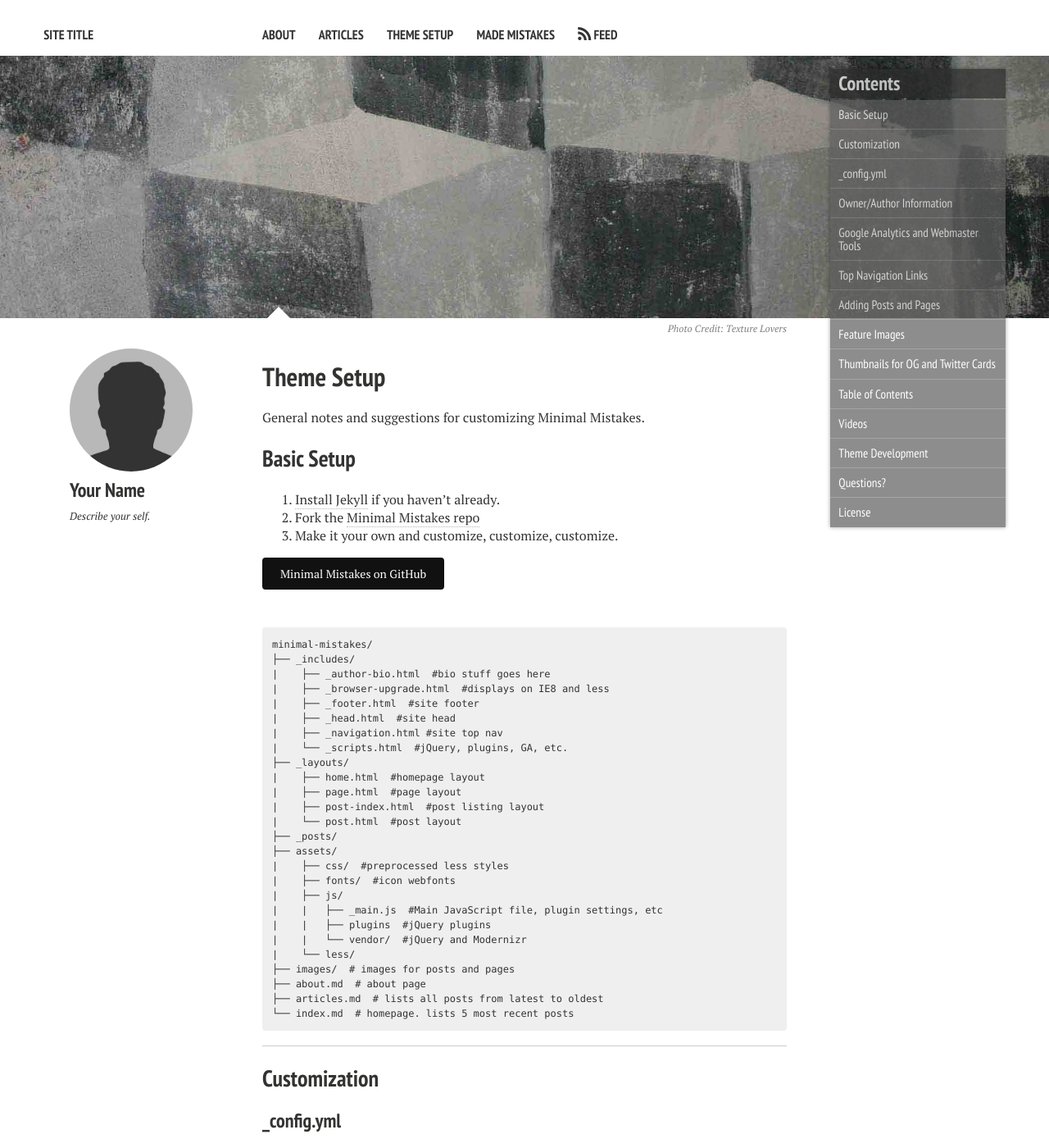
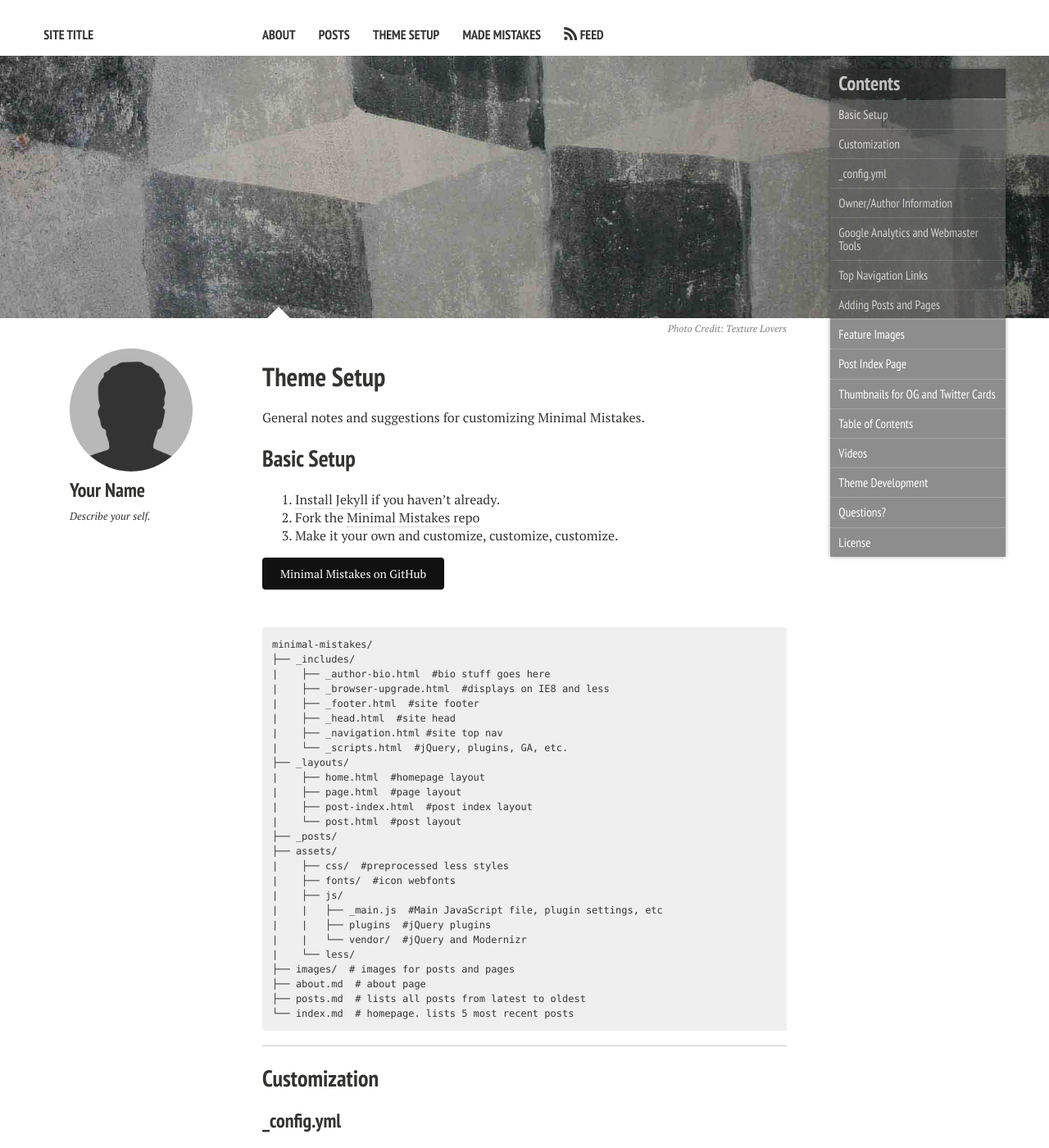
Before and after one commit to orenetar3/dgrtwo.github.com, a Jekyll site: the page built from theme-setup.md, in a window 1280 px wide and 1400 px high. Shown: the whole window at 82% size. Built offline with Jekyll 4.4.1, drawn with Linux system fonts in a browser that asks for light colours; nearby versions of some CDN libraries; some of the changed text lies outside the part shown.

Commit message:
Rename Articles to Posts to stay consistent with Jekyll naming conventions

```diff
--- a/_config.yml
+++ b/_config.yml
@@ -32,8 +32,8 @@ bing_verify:
 links:
   - title: About
     url: /about/
-  - title: Articles
-    url: /articles/
+  - title: Posts
+    url: /posts/
   - title: Theme Setup
     url: /theme-setup/
   - title: Made Mistakes
--- a/_layouts/post.html
+++ b/_layouts/post.html
@@ -42,7 +42,7 @@
 
 <div class="footer-wrap">
   {% if site.related_posts.size > 0 %}<div class="related-articles">
-  <h4>You might also enjoy <small class="pull-right">(<a href="{{ site.url }}/articles">View all articles</a>)</small></h4>
+  <h4>You might also enjoy <small class="pull-right">(<a href="{{ site.url }}/posts/">View all posts</a>)</small></h4>
     <ul>
     {% for post in site.related_posts limit:3 %}
       {% assign match = false %}
--- a/theme-setup.md
+++ b/theme-setup.md
@@ -1,6 +1,6 @@
 ---
 layout: page
-permalink: /theme-setup/index.html
+permalink: /theme-setup/
 title: Theme Setup
 description: "Instructions on how to install and customize the Jekyll theme Minimal Mistakes."
 tags: [Jekyll, theme, responsive]
@@ -42,7 +42,7 @@ minimal-mistakes/
 ├── _layouts/
 |    ├── home.html  #homepage layout
 |    ├── page.html  #page layout
-|    ├── post-index.html  #post listing layout
+|    ├── post-index.html  #post index layout
 |    └── post.html  #post layout
 ├── _posts/
 ├── assets/
@@ -55,7 +55,7 @@ minimal-mistakes/
 |    └── less/
 ├── images/  # images for posts and pages
 ├── about.md  # about page
-├── articles.md  # lists all posts from latest to oldest
+├── posts.md  # lists all posts from latest to oldest
 └── index.md  # homepage. lists 5 most recent posts
 {% endhighlight %}
 
@@ -69,7 +69,7 @@ Most of the variables found here are used in the .html files found in `_includes
 
 #### Owner/Author Information
 
-Change your name, bio, and avatar photo (100x100 pixels or larger), Twitter url, email, and Google+ url. If you want to link to an external image on Gravatar or something similiar you'll need to edit the path in `_author-bio.html` since it assumes it is located in `\images`.
+Change your name, bio, and avatar photo (100x100 pixels or larger), Twitter url, email, and Google+ url. If you want to link to an external image on Gravatar or something similiar you'll need to edit the path in `_author-bio.html` since it assumes it is located in `/images`.
 
 Including a link to your Google+ profile has the added benefit of displaying [Google Authorship](https://plus.google.com/authorship) in Google search results if you've went ahead and applied for it. Don't have a Google+ account? Just leave it blank.
 
@@ -85,11 +85,11 @@ Edit page/post titles and URLs to include in the site's navigation. For external
 # sample top navigation links
 links:
   - title: About Page
-    url: /about
-  - title: Articles
-    url: /articles
+    url: /about/
+  - title: Posts
+    url: /posts/
   - title: Other Page
-    url: /other-page
+    url: /other-page/
   - title: External Page
     url: http://mademistakes.com
     external: true
@@ -97,7 +97,7 @@ links:
 
 ### Adding Posts and Pages
 
-There are two main content layouts: *post.html* (for posts) and *page.html* (for pages). Both have large **feature images** that span the full-width of the screen, and both are meant for text heavy blog posts (or articles).
+There are two main content layouts: *post.html* (for posts) and *page.html* (for pages). Both have large **feature images** that span the full-width of the screen, and both are meant for long form articles and blog posts.
 
 #### Feature Images
 
@@ -119,6 +119,19 @@ image:
   credit: Michael Rose #name of the person or site you want to credit
   creditlink: http://mademistakes.com #url to their site or licensing
 {% endhighlight %}
+
+#### Post Index Page
+
+A [sample index page]({{ site.url }}/posts/) listing all posts grouped by the year they were published has been provided. The name can be customized to your liking by editing a few references. For example, to change **Posts** to **Writing** update the following:
+
+* In `_config.yml` under `links:` rename the title and URL to the following:
+{% highlight yaml %}
+  links:
+  - title: Writing
+    url: /writing/
+{% endhighlight %}
+* Rename `posts.md` to `writing.md` and update the YAML front matter to match the title and URL set in `_config.yml`
+* Update the **View all posts** link in `post.html` layout found in `_layouts` to match title and URL set previously.
 
 #### Thumbnails for OG and Twitter Cards
 
```
Also changed, not shown: about.md (+1 -1 lines), articles.md (deleted, +0 -7 lines), posts.md (added, +7 -0 lines), README.md.
